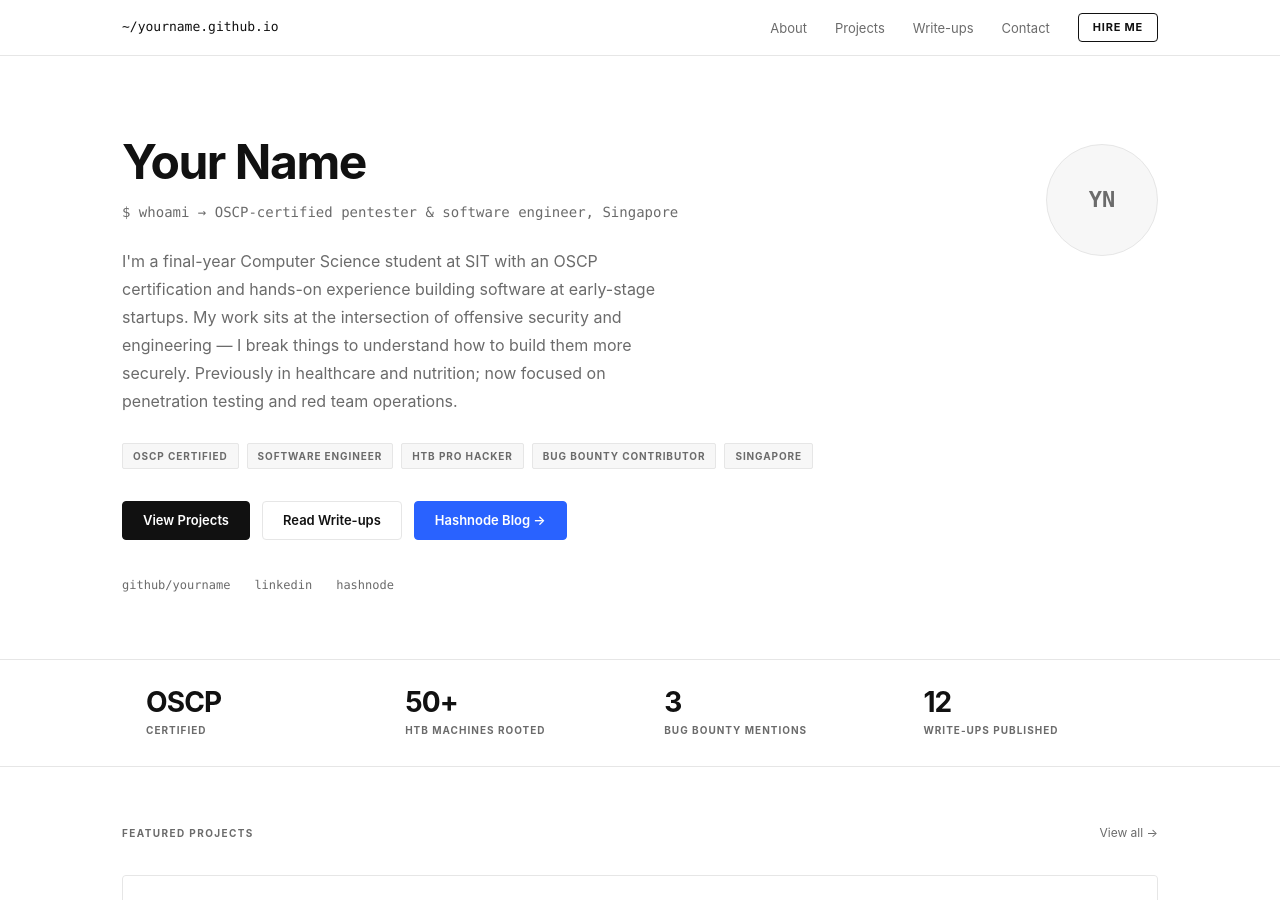
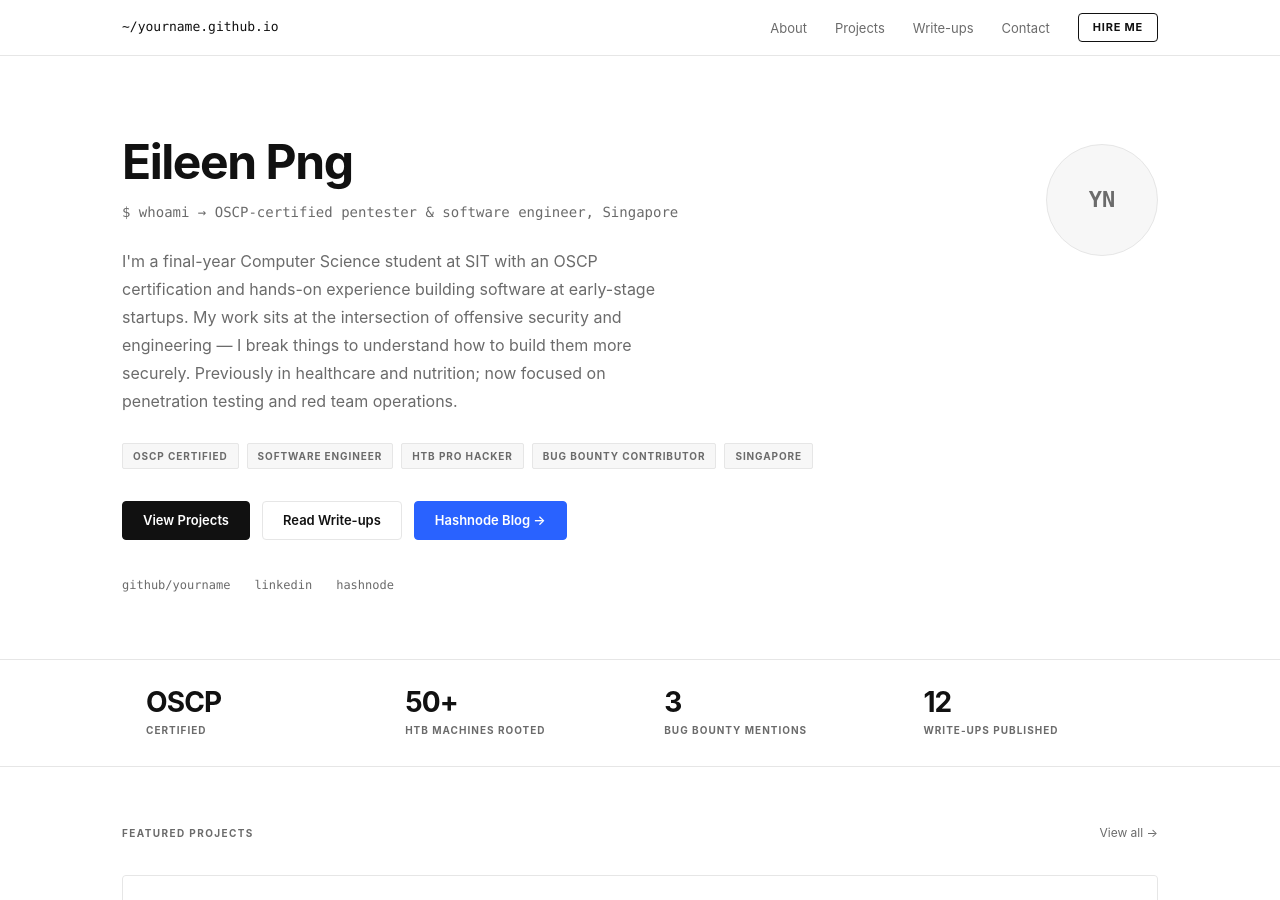
Before and after one commit to Eileenpngg/eileenpngg.github.io, a Jekyll site: the page built from index.html, in a window 1280 px wide and 900 px high. Built offline with Jekyll 4.4.1, drawn with Linux system fonts in a browser that asks for light colours.

Commit message:
edit config.yml

```diff
--- a/_config.yml
+++ b/_config.yml
@@ -4,24 +4,24 @@
 # personal details across every page at once.
 # =============================================
 
-title: "Your Name"
-email: "your@email.com"
+title: "Eileen Png"
+email: "eileenpngg@email.com"
 description: >-
   OSCP-certified penetration tester and software engineer based in Singapore.
   SIT graduate with startup experience and a focus on offensive security.
 baseurl: ""
-url: "https://yourname.github.io"
+url: "https://eileenpng.github.io"
 
 # =============================================
 # Personal details — only edit this section
 # =============================================
 author:
-  name: "Your Name"
+  name: "Eileen Png"
   initials: "YN"                              # Displayed in the avatar circle on the hero
   github_username: "yourname"
-  linkedin_url: "https://linkedin.com/in/yourname"
-  hashnode_url: "https://yourname.hashnode.dev"
-  email: "your@email.com"
+  linkedin_url: "https://www.linkedin.com/in/eileenpng/"
+  hashnode_url: "https://hashnode.com/@eileenpngg"
+  email: "eileenpngg@email.com"
 
 # =============================================
 # Build settings
```
